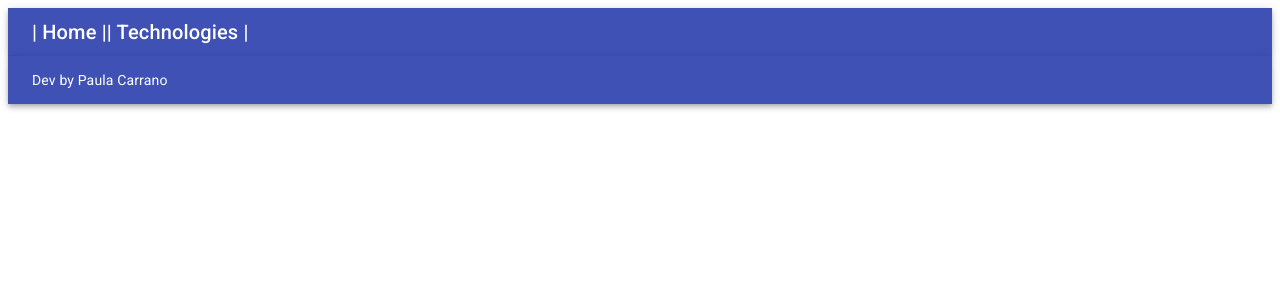
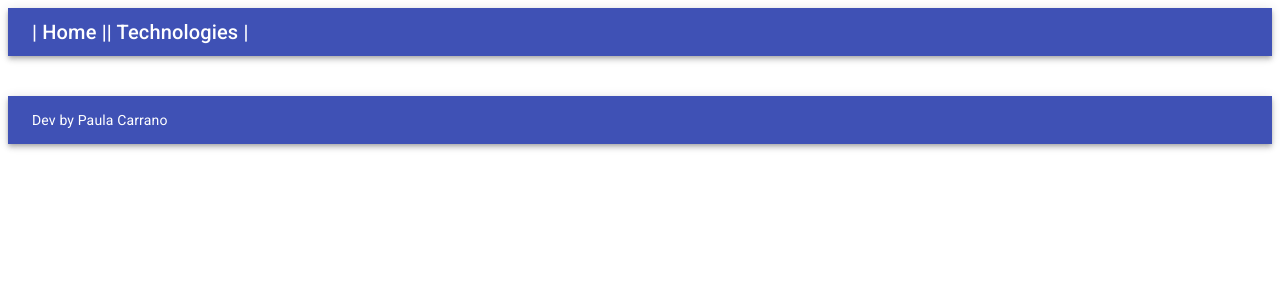
Before and after one commit to paula-carrano/gifBrowser_App, a React (Create React App) app: page / in a window 1280 px wide. Shown: the top 300 px of the page. Built offline with nearby package versions, Linux system fonts and the light colour scheme.

Commit message:
created Main base

```diff
--- a/src/App.tsx
+++ b/src/App.tsx
@@ -1,11 +1,14 @@
 import React from 'react';
-import { Layout } from './components/Layout';
+import { Layout, Main } from './components';
 
 
 function App() {
   return (
     <div className="App">
-      <Layout />
+      <Layout>
+        <Main>
+        </Main>
+      </Layout>
     </div>
   );
 }
--- /dev/null
+++ b/src/components/Main/index.tsx
@@ -0,0 +1,10 @@
+import React, { FC } from 'react';
+import './styles.css'
+
+export const Main: FC = ({ children }) => {
+    return (
+        <main className="main">
+            {children}
+        </main>
+    );
+}
--- /dev/null
+++ b/src/components/Main/styles.css
@@ -0,0 +1,6 @@
+.main {
+  flex-basis:auto;
+  flex-shrink: 1;
+  flex-grow: 1;
+  padding: 20px;
+}
--- /dev/null
+++ b/src/components/index.ts
@@ -0,0 +1,2 @@
+export { Layout } from './Layout'
+export { Main } from './Main'
```
